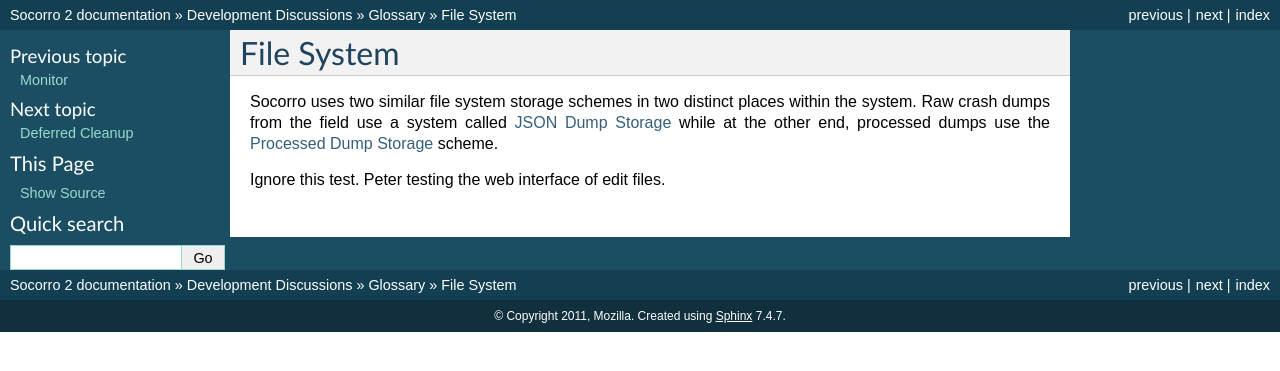
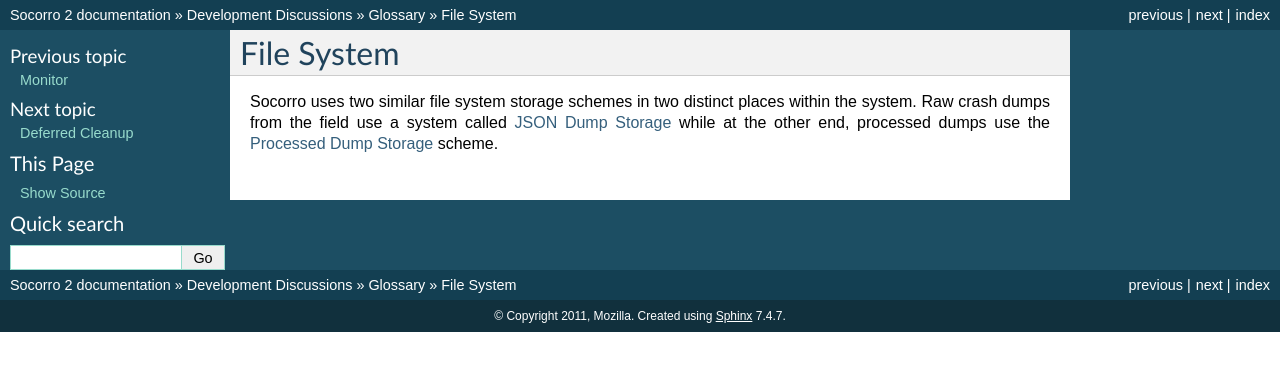
Before and after one commit to mozilla/socorro-docs, a Sphinx documentation site: the page built from docs/filesystem.rst, in a window 1280 px wide. Shown: the top 371 px of the page. Built offline with Sphinx 7.4.7, drawn with Linux system fonts in a browser that asks for light colours.

Commit message:
Reverting test change.

```diff
--- a/docs/filesystem.rst
+++ b/docs/filesystem.rst
@@ -10,5 +10,3 @@ Socorro uses two similar file system storage schemes in two distinct
 places within the system. Raw crash dumps from the field use a system
 called :ref:`jsondumpstorage-chapter` while at the other end, processed dumps use the
 :ref:`processeddumpstorage-chapter` scheme.
-
-Ignore this test. Peter testing the web interface of edit files.
```
